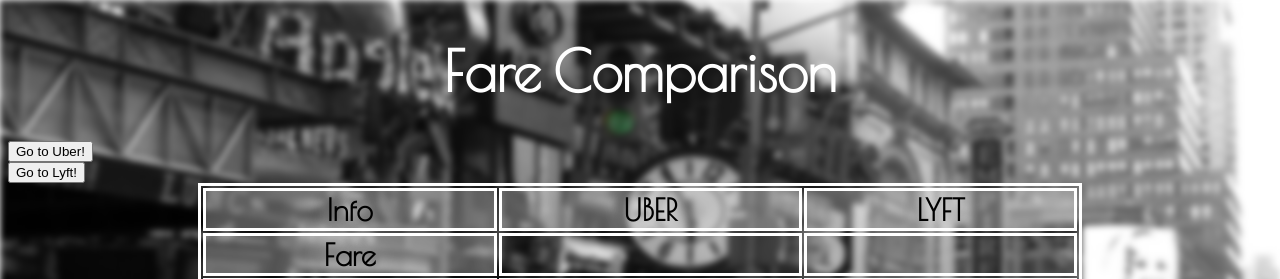
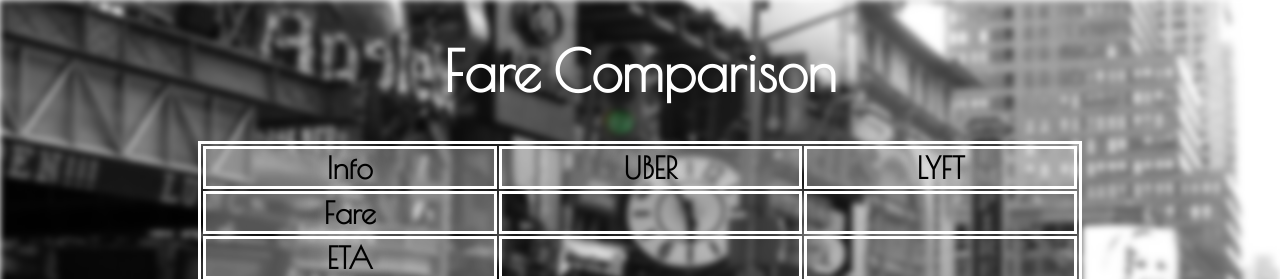
Before and after one commit to taidunn/fare-comparison, a Python web app: template templates/results.html in a window 1280 px wide. Shown: the top 279 px of the page. Run offline with Jinja, Linux system fonts and the light colour scheme; the template is opened without the code that fills it, so the values that code supplies are empty.

Commit message:
got rid of one set of the buttons

```diff
--- a/templates/results.html
+++ b/templates/results.html
@@ -11,9 +11,6 @@
       <h1>Fare Comparison</h1>
     </div>
     <div>
-    <input type="button" class="uberlink" value="Go to Uber!"></br>
-    <input type="button" class="lyftlink" value="Go to Lyft!"></br>
-
     </div>
     <div class="TableMaster">
       <table style="width:100%">
```
